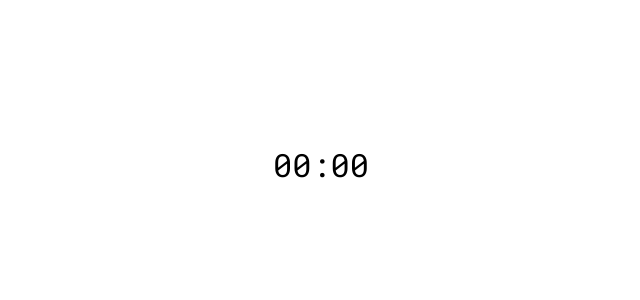
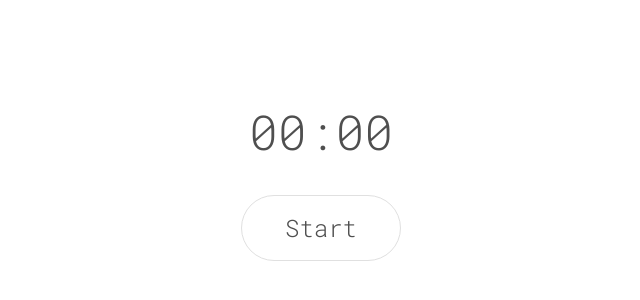
Before and after one commit to pavelmacek/timed, a React (Create React App) app: page / in a window 1280 px wide. Shown: the part 236-536 px from the top of the page, without its empty margins (319-959 px from the left). Built offline with nearby package versions, Linux system fonts and the light colour scheme.

Commit message:
Basic styling

```diff
--- a/public/index.html
+++ b/public/index.html
@@ -10,7 +10,7 @@
     -->
     <link rel="manifest" href="%PUBLIC_URL%/manifest.json">
     <link rel="shortcut icon" href="%PUBLIC_URL%/favicon.ico">
-    <link href="https://fonts.googleapis.com/css?family=Roboto+Mono" rel="stylesheet">
+    <link href="https://fonts.googleapis.com/css?family=Roboto+Mono:300,400" rel="stylesheet">
     <!--
       Notice the use of %PUBLIC_URL% in the tags above.
       It will be replaced with the URL of the `public` folder during the build.
--- a/src/App.css
+++ b/src/App.css
@@ -1,17 +1,21 @@
 .App {
   text-align: center;
   font-family: 'Roboto Mono', monospace;
+  color: #4f4f4f;
 }
 
 h1 {
     font-weight: 300;
+    font-size: 3rem;
 }
 
 .Content {
     display: flex;
     flex-direction: column;
+    align-items: center;
     justify-content: center;
     height: 100vh;
+    text-align: center;
 }
 
 .Btn {
@@ -21,10 +25,9 @@ h1 {
   border: 1px solid #e0e0e0;
   border-radius: 10rem;
   padding: 1rem 1rem;
-  width: auto;
+  width: 10rem;
+  color: #4f4f4f;
+  font-family: 'Roboto Mono', monospace;
+  font-size: 1.5rem;
+  font-weight: 300;
 }
-
-@keyframes App-logo-spin {
-  from { transform: rotate(0deg); }
-  to { transform: rotate(360deg); }
-}
--- a/src/App.js
+++ b/src/App.js
@@ -8,6 +8,7 @@ class App extends Component {
       <div className="App">
         <div className="Content">
           <h1>00:00</h1>
+          <button type="button" className="Btn">Start</button>
         </div>
       </div>
     );
```
